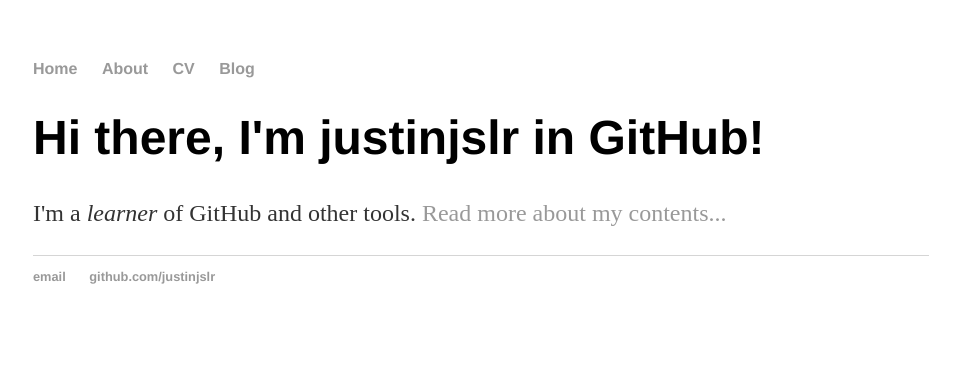
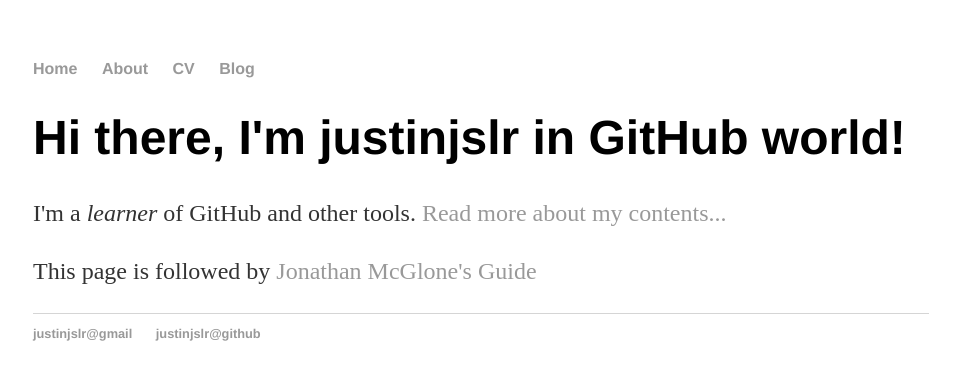
Before and after one commit to justinjslr/justinjslr.github.io, a Jekyll site: the page built from index.html, in a window 1280 px wide. Shown: the top 380 px of the page, without its empty margins (159-1119 px from the left). Built offline with Jekyll 4.4.1, drawn with Linux system fonts in a browser that asks for light colours.

Commit message:
Update index.html

```diff
--- a/index.html
+++ b/index.html
@@ -1,30 +1,9 @@
-<!DOCTYPE html>
-<html>
-	<head>
-		<title>justinjslr's world</title>
-		<!-- link to main stylesheet -->
-		<link rel="stylesheet" type="text/css" href="/css/main.css">
-	</head>
-	<body>
-		<nav>
-    		<ul>
-        		<li><a href="/">Home</a></li>
-	        	<li><a href="/about">About</a></li>
-        		<li><a href="/cv">CV</a></li>
-        		<li><a href="/blog">Blog</a></li>
-    		</ul>
-		</nav>
-		<div class="container">
-    		<div class="blurb">
-        		<h1>Hi there, I'm justinjslr in GitHub!</h1>
-			<p>I'm a <em>learner</em> of GitHub and other tools. <a href="/about">Read more about my contents...</a></p>
-    		</div><!-- /.blurb -->
-		</div><!-- /.container -->
-		<footer>
-    		<ul>
-        		<li><a href="mailto:justinjslr@gmail.com">email</a></li>
-        		<li><a href="https://github.com/justinjslr">github.com/justinjslr</a></li>
-			</ul>
-		</footer>
-	</body>
-</html>
+---
+layout: default
+title: justinjslr's world
+---
+<div class="blurb">
+	<h1>Hi there, I'm justinjslr in GitHub world!</h1>
+	<p>I'm a <em>learner</em> of GitHub and other tools. <a href="/about">Read more about my contents...</a></p>
+	<p>This page is followed by <a href="http://jmcglone.com/guides/github-pages/">Jonathan McGlone's Guide</a></p>
+</div><!-- /.blurb -->
```
